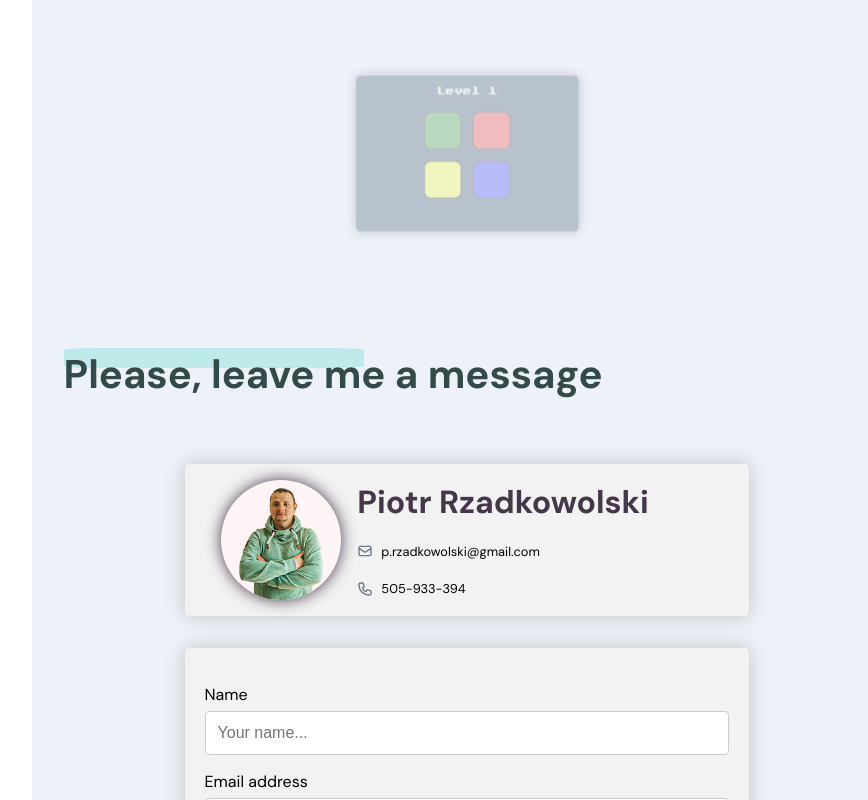
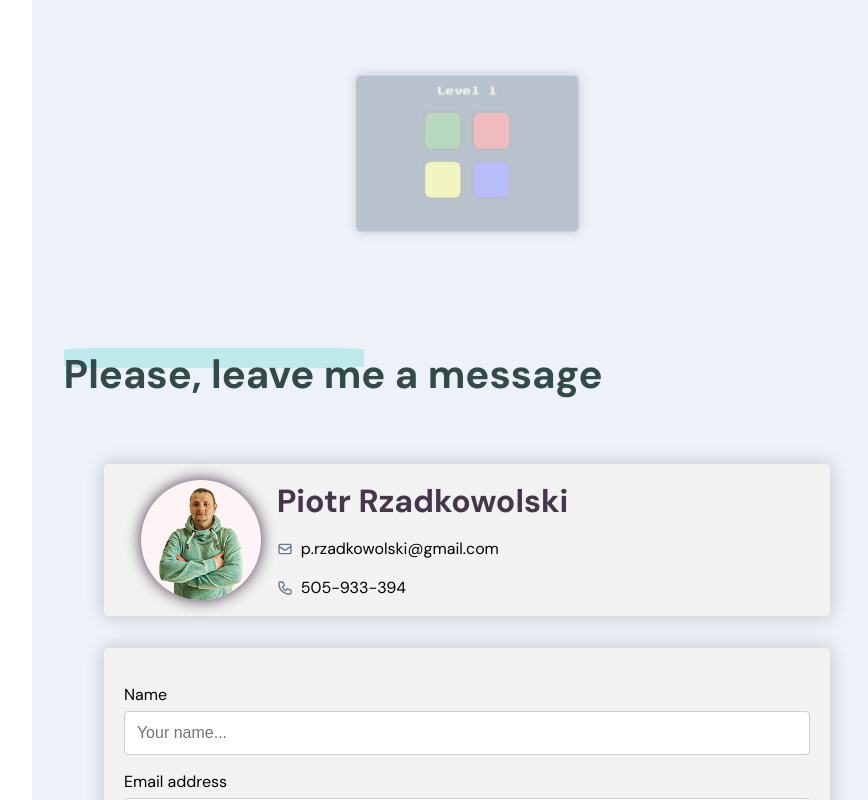
Before and after one commit to dziekiczan1/portfolio, a React (Create React App) app: page / in a window 1024 px wide. Shown: the part 2951-3751 px from the top of the page, without its empty margins (122-990 px from the left). Built offline with nearby package versions, Linux system fonts and the light colour scheme.

Commit message:
added media queries for medium devices

```diff
--- a/src/App.scss
+++ b/src/App.scss
@@ -59,6 +59,9 @@
   @media screen and (min-width: 2000px) {
     font-size: 1.75rem;
   }
+  @media (min-width: 820px) {
+    font-size: 1rem;
+  }
 }
 
 .heading-text {
--- a/src/components/Contact/Contact.scss
+++ b/src/components/Contact/Contact.scss
@@ -14,6 +14,9 @@
   box-shadow: 0px 0px 20px rgba(0, 0, 0, 0.2);
   padding: 0 1.3rem;
   margin: 2rem;
+  @media (max-width: 1024px) {
+    width: 90%;
+  }
   @media (max-width: 480px) {
     flex-direction: column;
     justify-content: center;
@@ -99,6 +102,9 @@
   margin: 0 2rem 2rem 2rem;
   display: flex;
   flex-direction: column;
+  @media (max-width: 1024px) {
+    width: 90%;
+  }
   @media (max-width: 480px) {
     width: 90%;
     padding: 0 1rem 1rem;
--- a/src/components/Home/Home.scss
+++ b/src/components/Home/Home.scss
@@ -57,7 +57,7 @@
   @media (max-width: 1024px) {
     right: 75%;
   }
-  @media (max-width: 480px) {
+  @media (max-width: 819px) {
     display: none;
   }
 }
--- a/src/components/Projects/Projects.scss
+++ b/src/components/Projects/Projects.scss
@@ -5,7 +5,7 @@
   flex-direction: row;
   flex-wrap: wrap;
   width: 100%;
-  @media (max-width: 480px) {
+  @media (max-width: 1023px) {
     flex-direction: column;
   }
 }
@@ -18,7 +18,7 @@
   max-width: 580px;
   border-radius: 0.5rem;
   box-shadow: 0 0 15px #46364a;
-  @media (max-width: 480px) {
+  @media (max-width: 1023px) {
     width: 90%;
   }
 }
@@ -73,6 +73,7 @@
 .project-info h2 {
   margin-bottom: 0.5rem;
   color: #e4e4e4;
+
   @media (max-width: 480px) {
     font-size: 1.2rem;
   }
```
